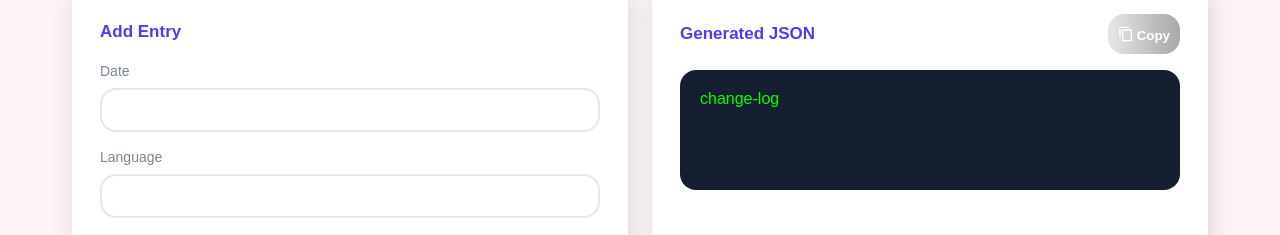
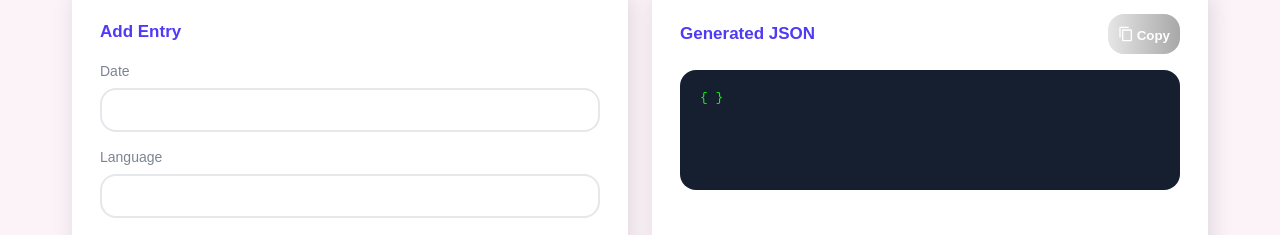
Before and after one commit to Mehrnaz-Khorrami/changelog-automate-UI, a React (Vite) app: page / in a window 1280 px wide. Shown: the part 304-539 px from the top of the page. Built offline with nearby package versions, Linux system fonts and the light colour scheme.

Commit message:
feat: update GeneratedCodeCard to accept changeLogData prop and display JSON output

```diff
--- a/src/components/generated-code/GeneratedCodeCard.jsx
+++ b/src/components/generated-code/GeneratedCodeCard.jsx
@@ -1,8 +1,8 @@
 import "./GeneratedCodeCard.css";
 
-function GeneratedCodeCard() {
+function GeneratedCodeCard({changeLogData}) {
   return (
-    <>
+
       <div className="card-container generated-code-card-container pa-7">
         <div className="d-flex align-items-center justify-space-between">
           <div className="dark-purple-color font-weight-800 fs-17">Generated JSON</div>
@@ -16,11 +16,11 @@ function GeneratedCodeCard() {
           </div>
         </div>
 
-        <div className="json-generated-container mt-4 pa-5">
-          change-log
-        </div>
+        <pre className="json-generated-container mt-4 pa-5">
+          {changeLogData ? JSON.stringify(changeLogData, null, 2) : '{ }'}
+        </pre>
       </div>
-    </>
+
   )
 }
 
```
